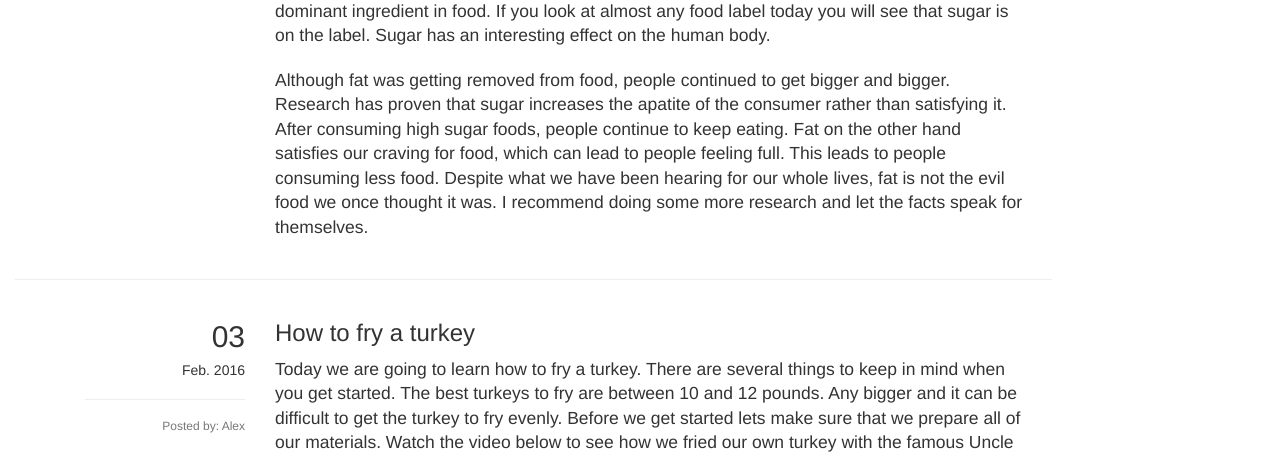
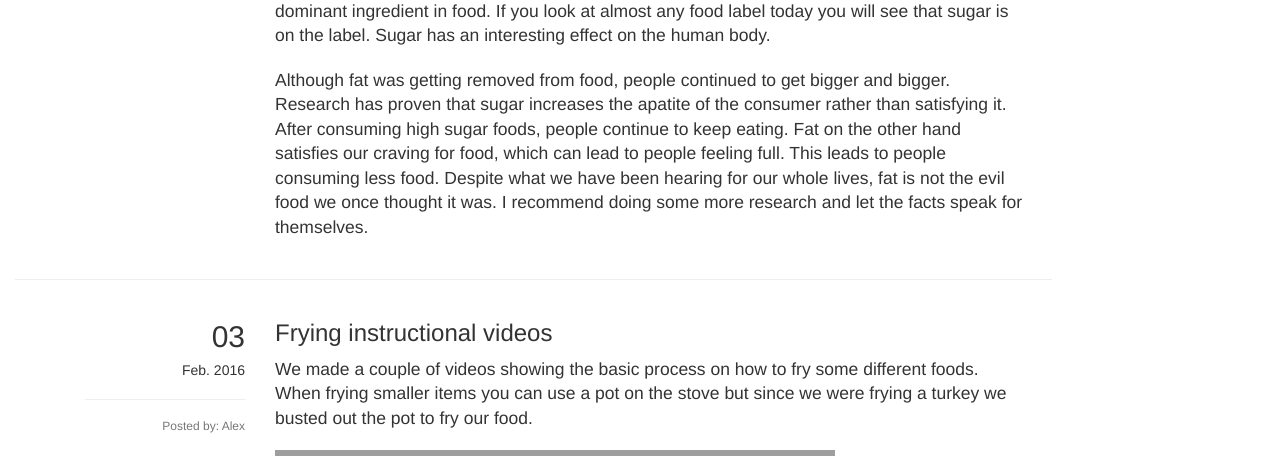
Before and after one commit to specialFX16/Bacon_Oil_Web_Site, a Django app: page /blog/ in a window 1280 px wide. Shown: the part 290-746 px from the top of the page. Run offline with Django 3.2, Linux system fonts and the light colour scheme; some libraries are stand-ins or nearby versions; grey boxes are pictures that could not be loaded.

Commit message:
updated video link

```diff
--- a/bacon_oil/webapp/templates/blog.html
+++ b/bacon_oil/webapp/templates/blog.html
@@ -42,14 +42,16 @@
 	<div class="row featurette">
 
 		<div class="col-md-8">
-			<h3 class="featurette-heading">How to fry a turkey</h3>
-		  <p class="lead" style="font-size:125%">Today we are going to learn how to fry a turkey.  There are several things to keep in mind when you get started.  The best turkeys to fry are between 10 and 12 pounds.  Any bigger and it can be difficult to get the turkey to fry evenly.  Before we get started lets make sure that we prepare all of our materials.  Watch the video below to see how we fried our own turkey with the famous Uncle John's Bacon Oil. </p>
+			<h3 class="featurette-heading">Frying instructional videos</h3>
+		  <p class="lead" style="font-size:125%">We made a couple of videos showing the basic process on how to fry some different foods.  When frying smaller items you can use a pot on the stove but since we were frying a turkey we busted out the pot to fry our food.</p>
 
 		  <p> </p>
 
 		 <p><iframe width="560" height="315" src="https://www.youtube.com/embed/BNLIbWQvWCM" frameborder="0" allowfullscreen></iframe></p>
 
-		  <p class="lead" style="font-size:125%">We hope you enjoyed this quick tutorial on how to fry a turkey.  We are always finding new ways to cook with bacon oil so stay tuned for future blog posts for some new recipies and ideas.</p>
+		  <p class="lead" style="font-size:125%">In our next video we demonstrate how to fry up some onion rings.  These are very simple to make and taste amazing with the bacon flavoring.</p>
+
+		  <p><iframe width="560" height="315" src="https://www.youtube.com/embed/z4JwL2jYuk8" frameborder="0" allowfullscreen></iframe></p>
 		</div>
 	</div>
 
```
